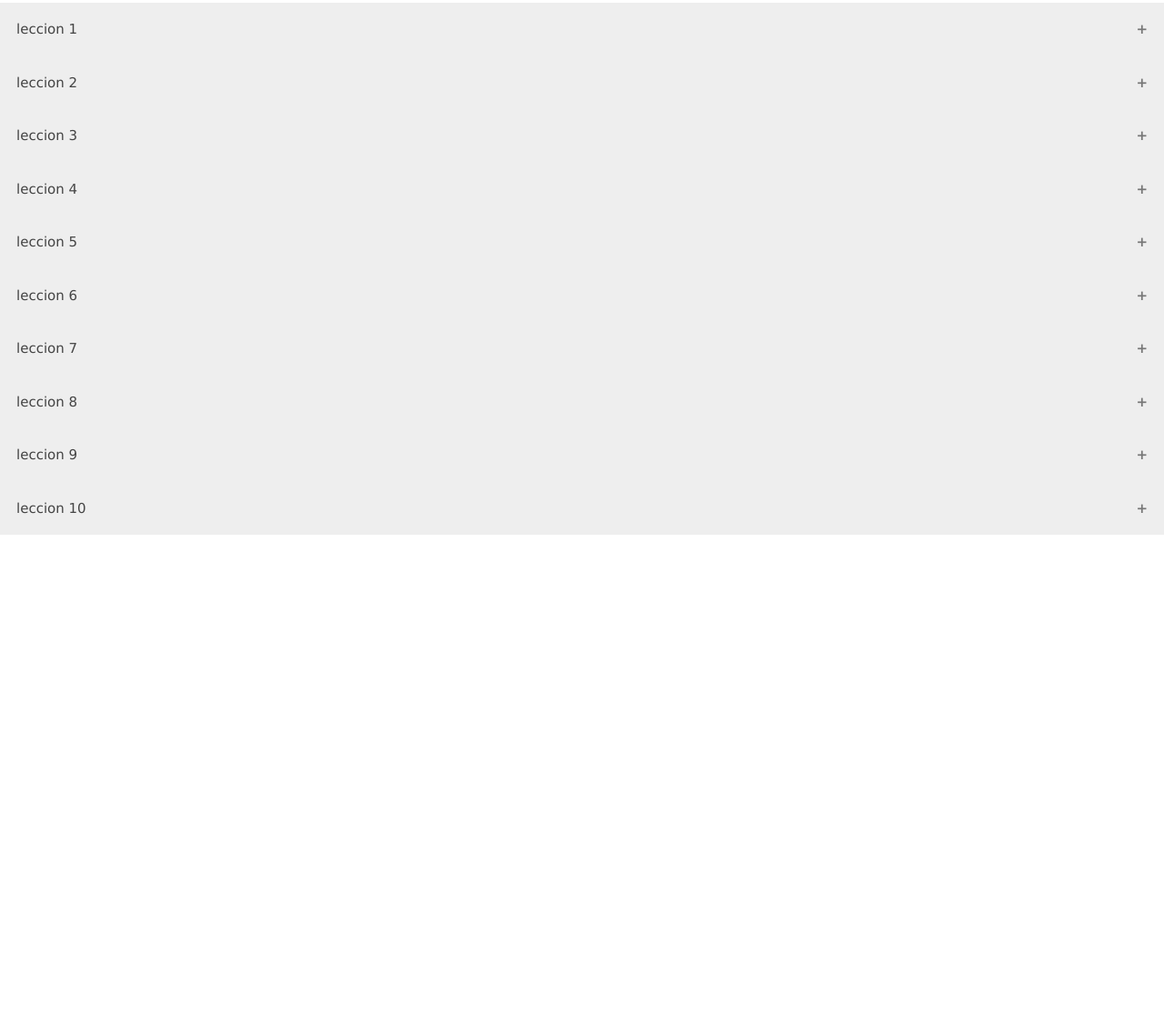
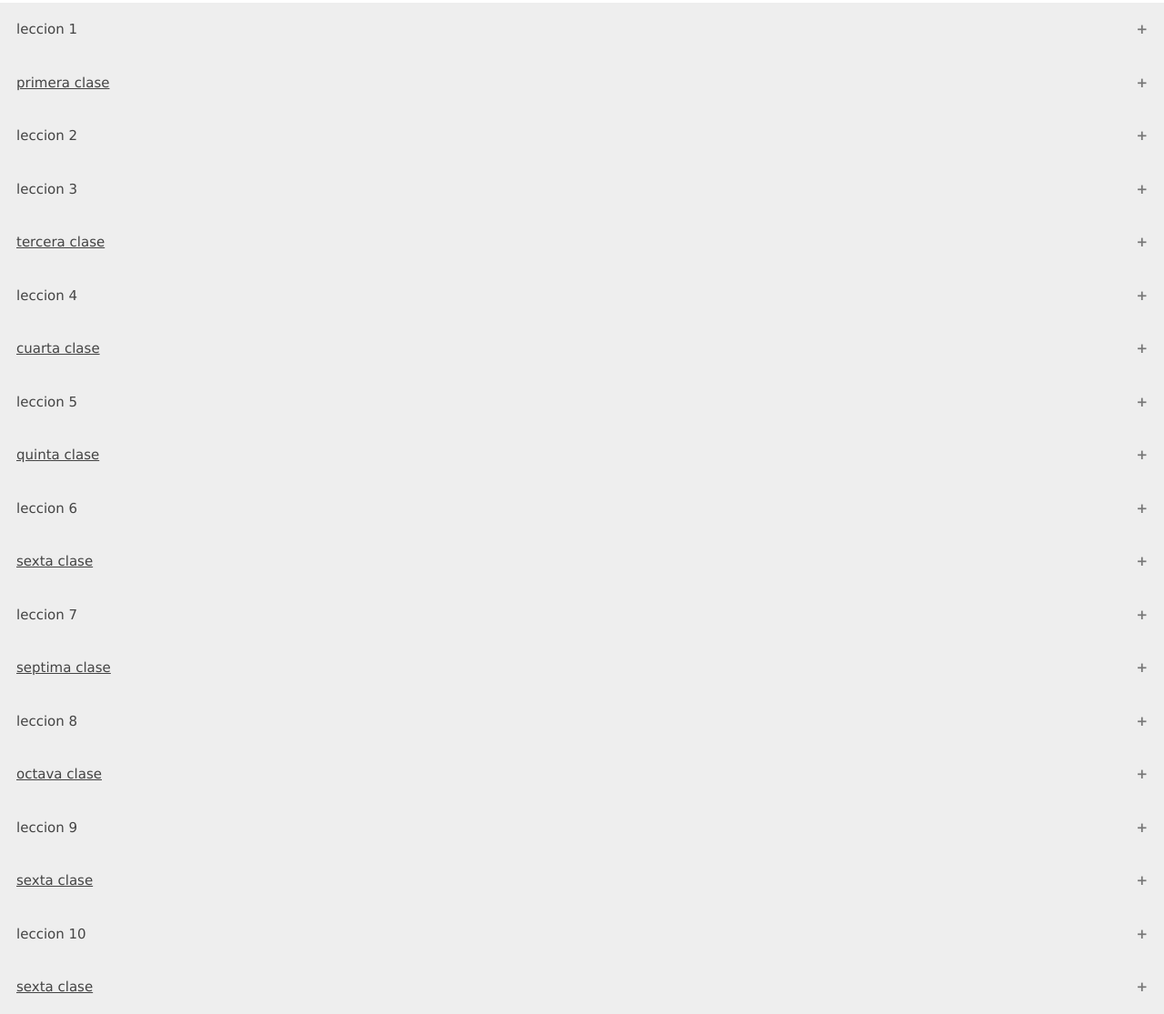
Before and after one commit to lejendario/aprende-ingles.com, a plain HTML site: page index.html in a window 1280 px wide. Shown: the part 421-1536 px from the top of the page at 91% size. Before the commit the page ends 1009 px from the top, so only its background shows below. Drawn offline with nearby package versions, Linux system fonts and the light colour scheme.

Commit message:
Update index.html

```diff
--- a/index.html
+++ b/index.html
@@ -34,7 +34,7 @@
 
 
 <button class="accordion">leccion 1</button>
-<div class="panel">
+<div class="accordion">
   <a target="_blanck" href='https://www.youtube.com/watch?v=06R6CG3XZbY'>
    primera clase
   </a>
@@ -49,21 +49,21 @@
 </div>
 
 <button class="accordion">leccion 3</button>
-<div class="panel">
+<div class="accordion">
   <a target="_blanck" href='https://www.youtube.com/watch?v=UWGEFhkdteA'>
    tercera clase
   </a>
 </div>
 
 <button class="accordion">leccion 4</button>
-<div class="panel">
+<div class="accordion">
   <a target="_blanck" href='https://www.youtube.com/watch?v=N0QYc9pyj_A'>
    cuarta clase
   </a>
 </div>
 
 <button class="accordion">leccion 5</button>
-<div class="panel">
+<div class="accordion">
   <a target="_blanck" href='https://www.youtube.com/watch?v=AX8yPqCFGZs'>
    quinta clase
   </a>
@@ -71,35 +71,35 @@
 
 
 <button class="accordion">leccion 6</button>
-<div class="panel">
+<div class="accordion">
   <a target="_blanck" href='https://www.youtube.com/watch?v=HnVpOHW0DtY&list=PLXWT9uz9wpX6vEqkSREJiXmaWapcwZx-I&index=6'>
    sexta clase
   </a>
 </div>
 
   <button class="accordion">leccion 7</button>
-<div class="panel">
+<div class="accordion">
   <a target="_blanck" href='https://www.youtube.com/watch?v=kPNeYSqUm7Y&list=PLXWT9uz9wpX6vEqkSREJiXmaWapcwZx-I&index=7'>
    septima clase
   </a>
 </div>
 
 <button class="accordion">leccion 8</button>
-<div class="panel">
+<div class="accordion">
   <a target="_blanck" href='https://www.youtube.com/watch?v=T9hxO5QMtM0&list=PLXWT9uz9wpX6vEqkSREJiXmaWapcwZx-I&index=8'>
    octava clase
   </a>
 </div>
 
 <button class="accordion">leccion 9</button>
-<div class="panel">
+<div class="accordion">
   <a target="_blanck" href='https://www.youtube.com/watch?v=g3s2Ed5xako&list=PLXWT9uz9wpX6vEqkSREJiXmaWapcwZx-I&index=9'>
    sexta clase
   </a>
 </div>
 
 <button class="accordion">leccion 10</button>
-<div class="panel">
+<div class="accordion">
   <a target="_blanck" href='https://www.youtube.com/watch?v=cjWoMqb_ihE&list=PLXWT9uz9wpX6vEqkSREJiXmaWapcwZx-I&index=10'>
    sexta clase
   </a>
```
